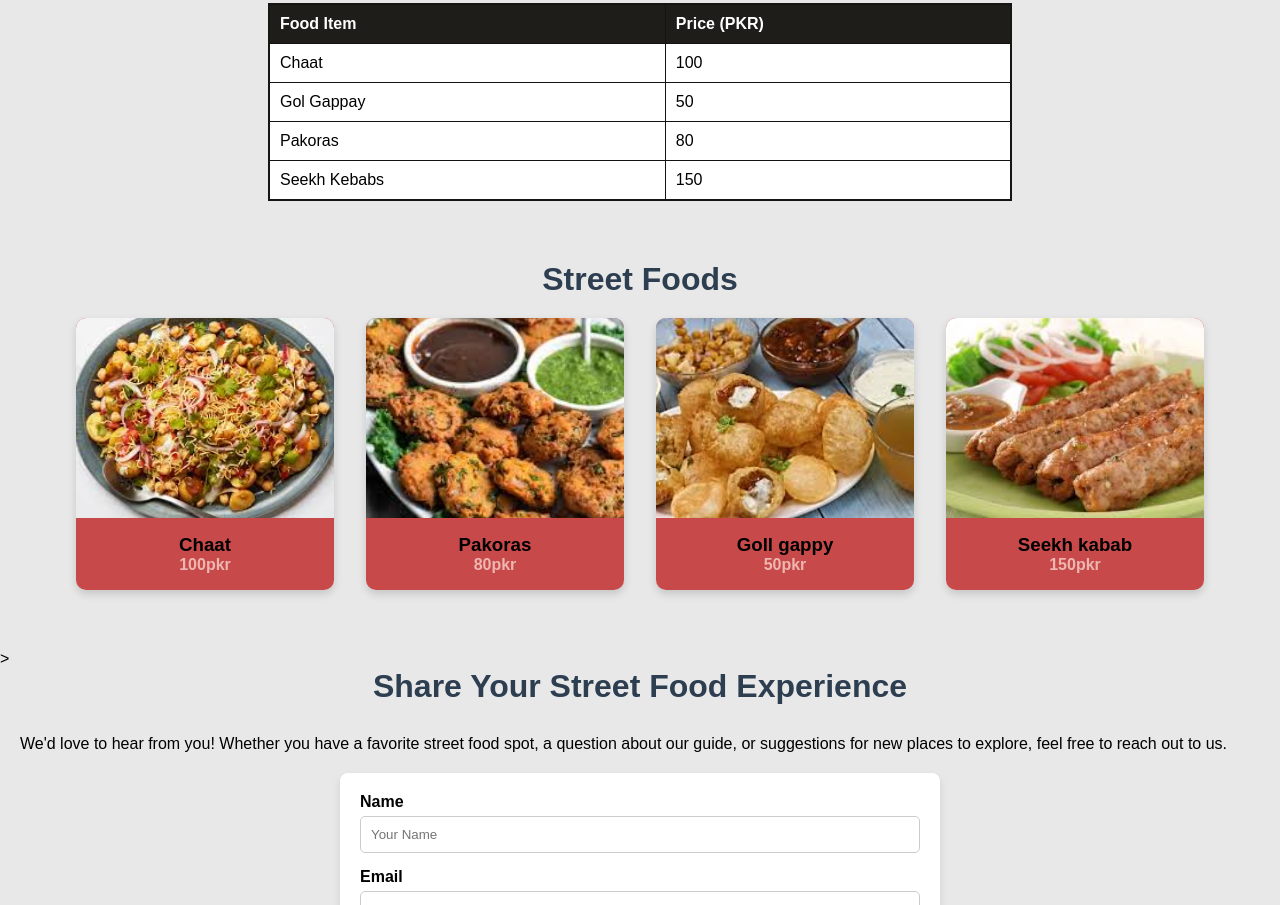
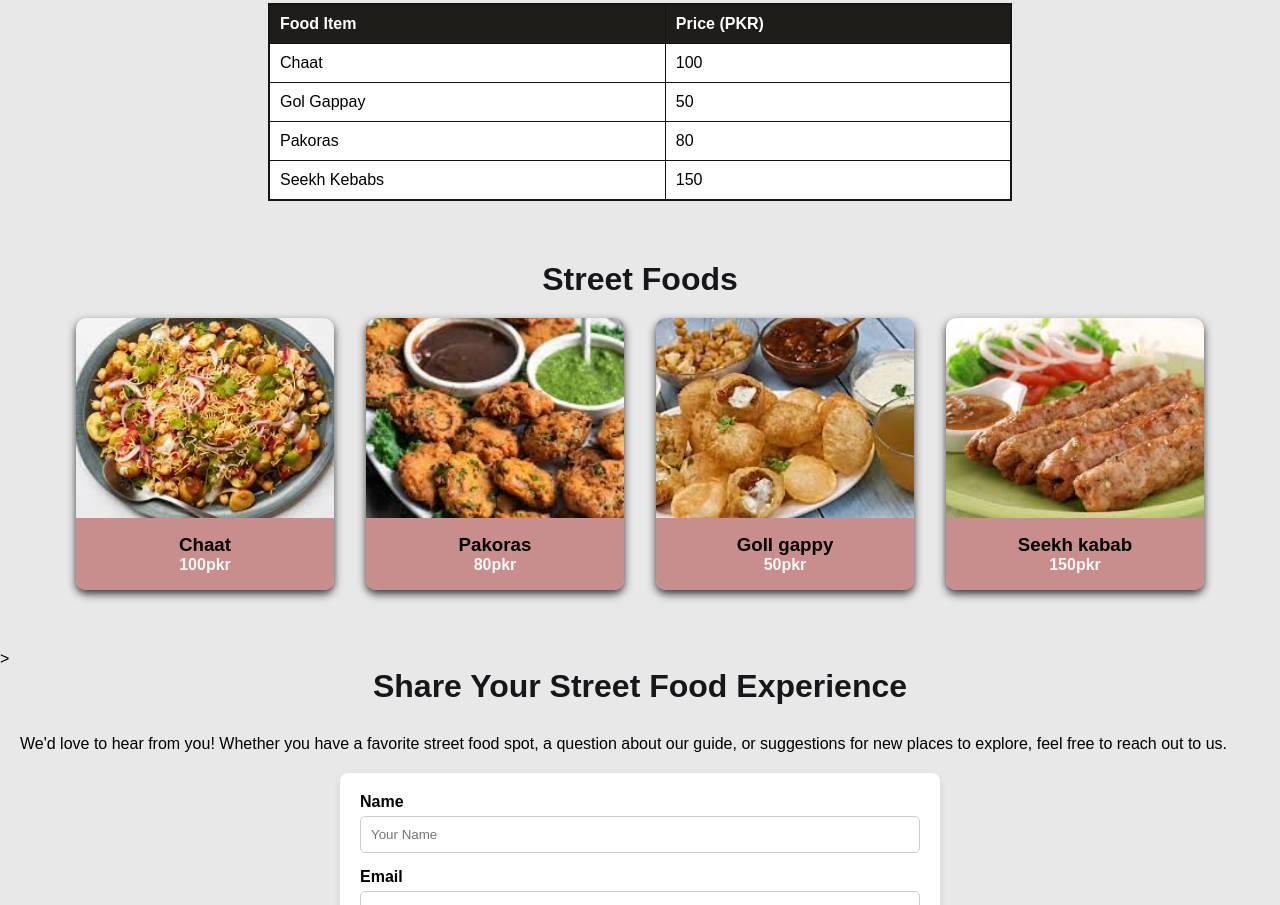
Before and after one commit to sum710/Pakistani-FoodStreet-guide, a plain HTML site: page index.html in a window 1280 px wide. Shown: the part 1004-1909 px from the top of the page. Drawn offline with Linux system fonts and the light colour scheme.

Commit message:
Update styles.css

```diff
--- a/styles.css
+++ b/styles.css
@@ -135,11 +135,11 @@ section {
       }
 .food-card {
         flex: 0 1 calc(25% - 2rem);
-        background-color:rgba(194, 41, 41, 0.829);
+        background-color:rgba(194, 124, 124, 0.829);
         text-align:center;
         border-radius: 10px;
         overflow: hidden;
-        box-shadow: 0 4px 8px rgba(0, 0, 0, 0.15);
+        box-shadow: 0 4px 8px rgba(46, 45, 45, 0.95);
         transition: transform 0.3s ease;
 }
 
@@ -179,24 +179,16 @@ section {
  .food-info {
         padding: 1rem;
       }
-.section-title {
-    text-align: center;
-        margin-bottom: 2rem;
-        font-size: 2rem;
-        color: #2c3e50;
-      }
+
 .food-price {
         font-weight: bold;
-        color: #edb7b1;
+        color: #fcf7f7;
       }
-
-
-
 
 .section-title {
   text-align: center;
   font-size: 2rem;
-  color: #2c3e50;
+  color: #15171a;
   margin-bottom: 20px;
 }
 
```
